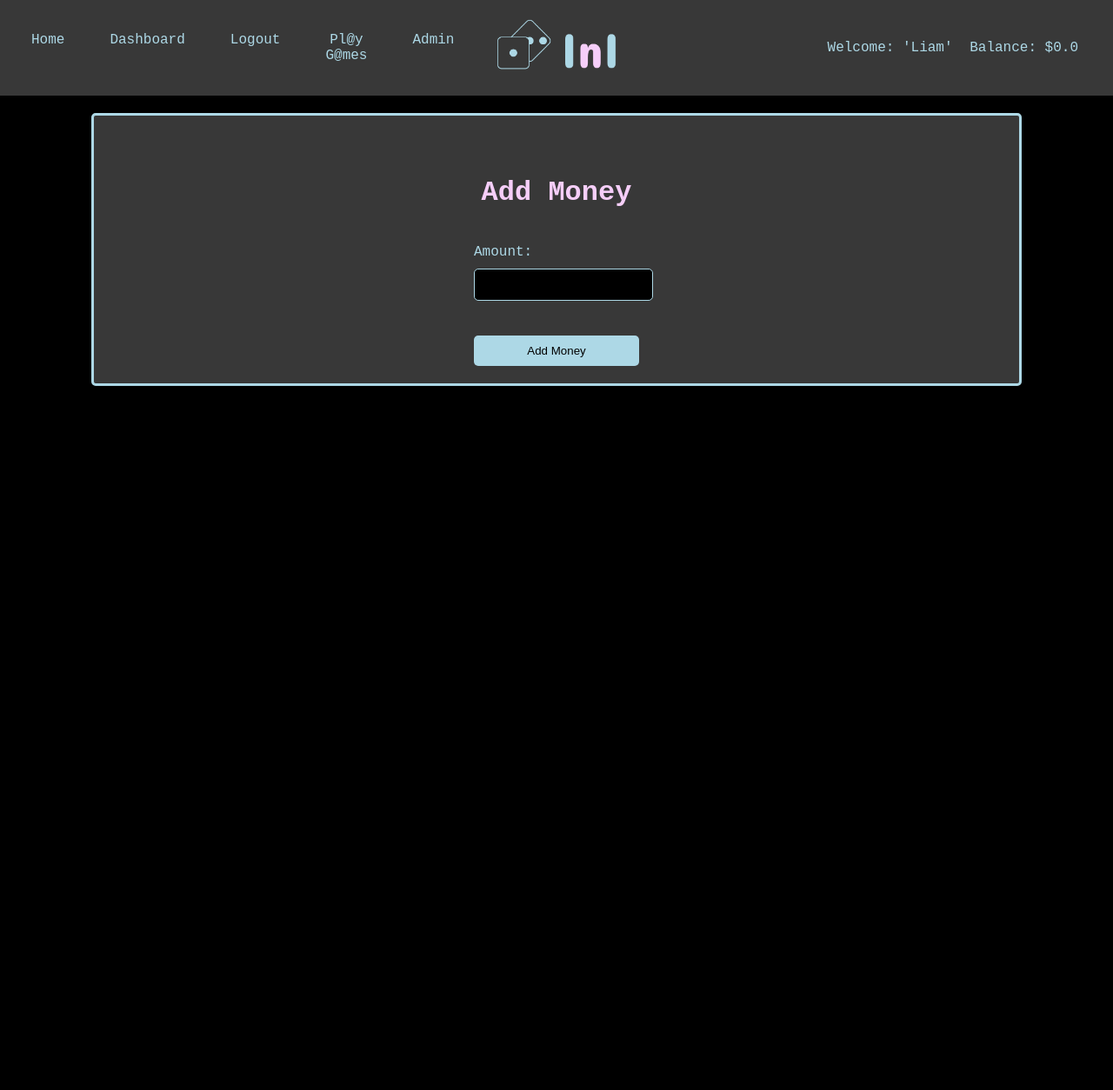
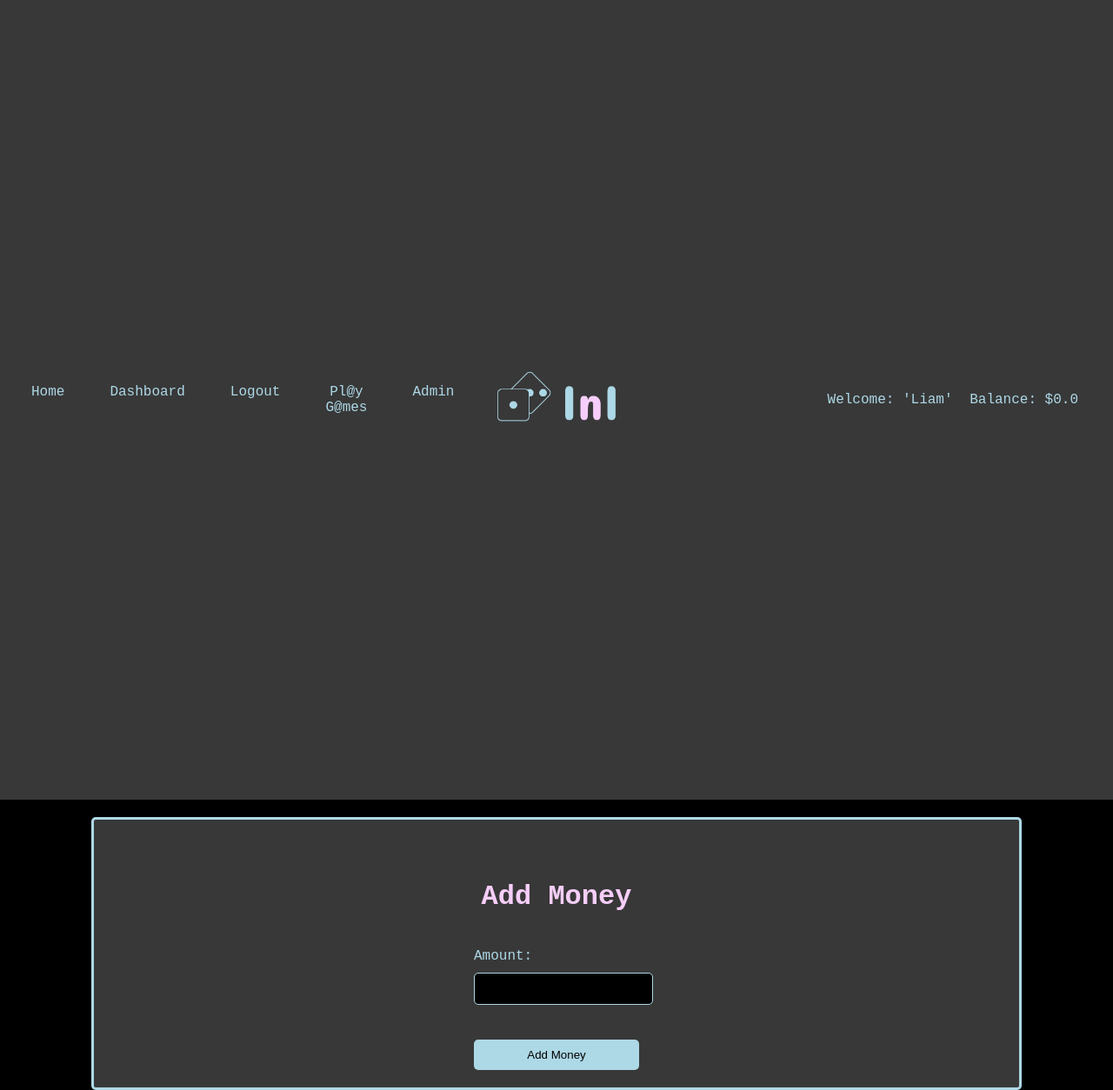
Before and after one commit to liamhacksss/project, a Flask app: page /add_money in a window 1280 px wide. Shown: the whole page at 87% size. Before the commit the page ends 444 px from the top, so only its background shows below. Run offline with Flask 3, Linux system fonts and the light colour scheme; a user stored in the database is signed in.

Commit message:
Update styles.css

```diff
--- a/project/project/static/styles.css
+++ b/project/project/static/styles.css
@@ -11,7 +11,7 @@ body {
 .navbar {
     background-color: #383838;
     overflow: auto;
-    height: 90px;
+    height: 900px;
     display: flex;
     justify-content: center; /* Center all items */
     align-items: center;
```
